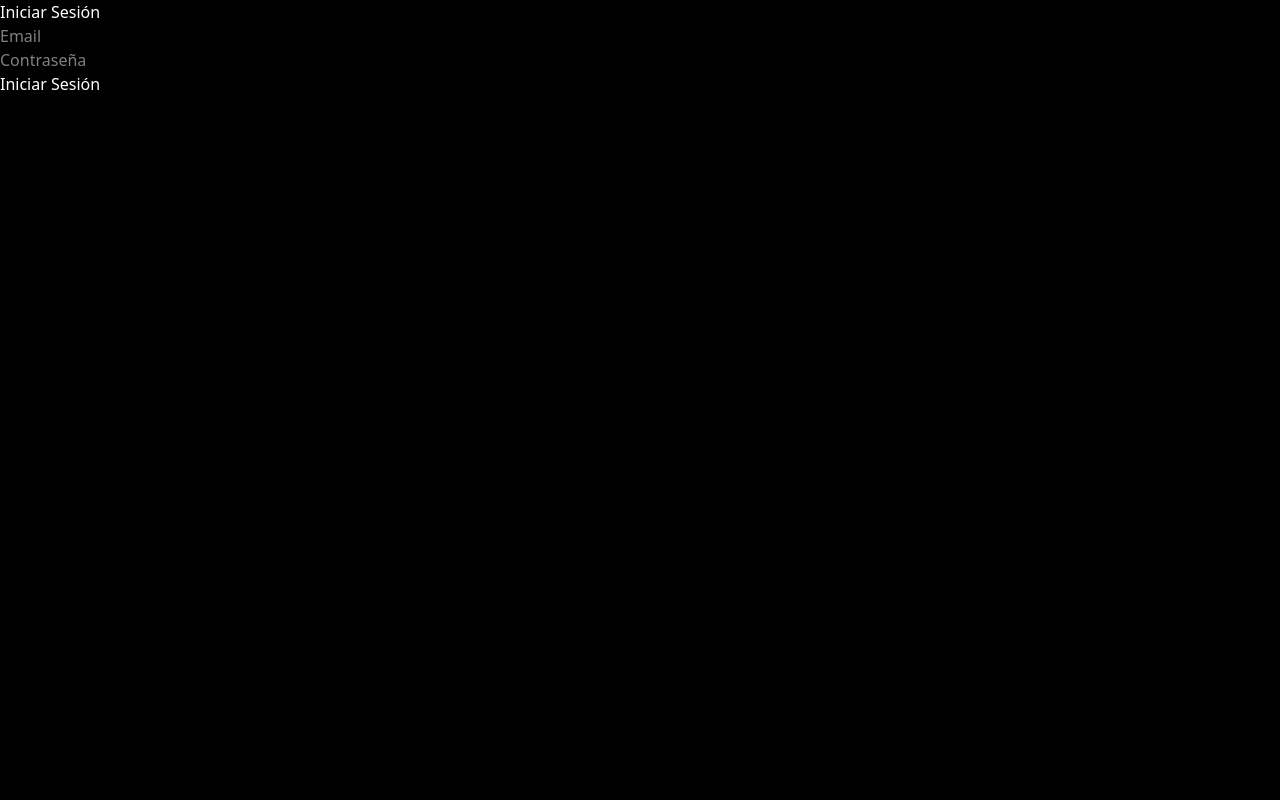
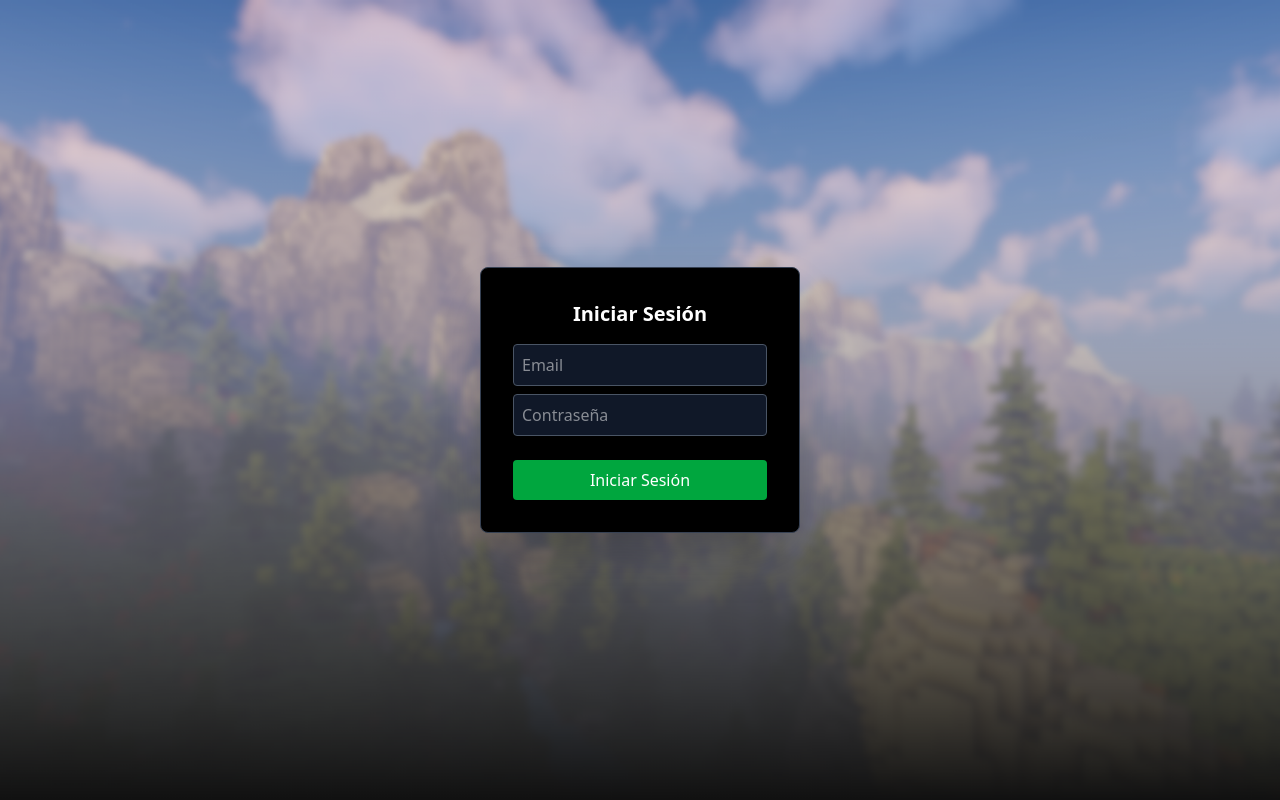
Before and after one commit to AlejandroPerren/Nytt-Land-Network, a Next.js app: page /login in a window 1280 px wide. Built offline with nearby package versions, Linux system fonts and the light colour scheme.

Commit message:
Add details  Login Form

```diff
--- a/app/login/page.jsx
+++ b/app/login/page.jsx
@@ -4,8 +4,9 @@ import LoginForm from "@/components/Login/LoginForm";
 export default function LoginPage() {
   return (
     <div>
-      <h2>Iniciar Sesión</h2>
+            <div className="absolute inset-0 bg-[url('/img/background.png')] bg-cover bg-center"></div>
       <LoginForm />
+
     </div>
   );
 }
--- a/components/Login/LoginForm.jsx
+++ b/components/Login/LoginForm.jsx
@@ -1,9 +1,11 @@
 "use client";
 
-import { useState } from "react";
+import { useState, useEffect } from "react";
 import { useForm } from "react-hook-form";
 import { yupResolver } from "@hookform/resolvers/yup";
 import * as yup from "yup";
+import AOS from "aos";
+import "aos/dist/aos.css";
 
 const schema = yup.object({
   email: yup.string().email("Email inválido").required("Campo requerido"),
@@ -16,6 +18,10 @@ export default function LoginForm() {
   });
 
   const [error, setError] = useState("");
+
+  useEffect(() => {
+    AOS.init({ duration: 1000 });
+  }, []);
 
   const onSubmit = async (data) => {
     const res = await fetch("https://nytt-land.onrender.com/login", {
@@ -35,16 +41,30 @@ export default function LoginForm() {
   };
 
   return (
-    <form onSubmit={handleSubmit(onSubmit)}>
-      <input type="email" {...register("email")} placeholder="Email" />
-      <p>{errors.email?.message}</p>
+    <div className="flex justify-center items-center min-h-screen bg-cover bg-center">
+          <form onSubmit={handleSubmit(onSubmit)} className="bg-black bg-opacity-40 backdrop-blur-2xl p-8 rounded-lg shadow-2xl text-white w-80 border border-gray-700" data-aos="fade-up">
+        <h2 className="text-xl mb-4 text-center font-bold">Iniciar Sesión</h2>
 
-      <input type="password" {...register("password")} placeholder="Contraseña" />
-      <p>{errors.password?.message}</p>
+        <input
+          type="email" {...register("email")}
+          placeholder="Email"
+          className="w-full p-2 mb-2 rounded bg-gray-900 bg-opacity-50 text-white outline-none border border-gray-600"
+        />
+        <p className="text-red-500 text-sm">{errors.email?.message}</p>
 
-      <button type="submit">Iniciar Sesión</button>
+        <input
+          type="password" {...register("password")}
+          placeholder="Contraseña"
+          className="w-full p-2 mb-2 rounded bg-gray-900 bg-opacity-50 text-white outline-none border border-gray-600"
+        />
+        <p className="text-red-500 text-sm">{errors.password?.message}</p>
 
-      {error && <p>{error}</p>}
-    </form>
+        <button type="submit" className="w-full bg-green-600 hover:bg-green-700 transition p-2 rounded mt-4">
+          Iniciar Sesión
+        </button>
+
+        {error && <p className="text-red-500 text-sm mt-2 text-center">{error}</p>}
+      </form>
+    </div>
   );
 }
```
